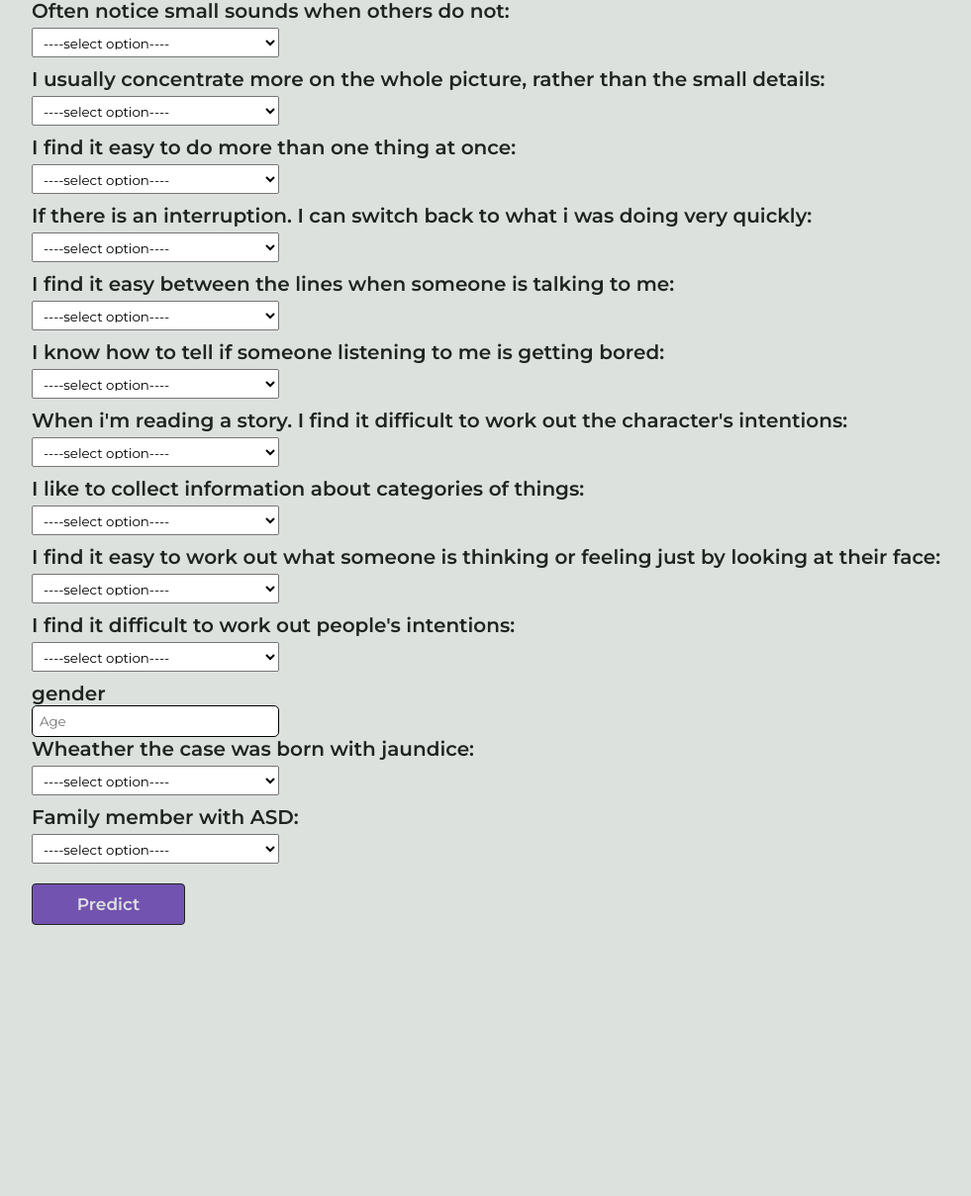
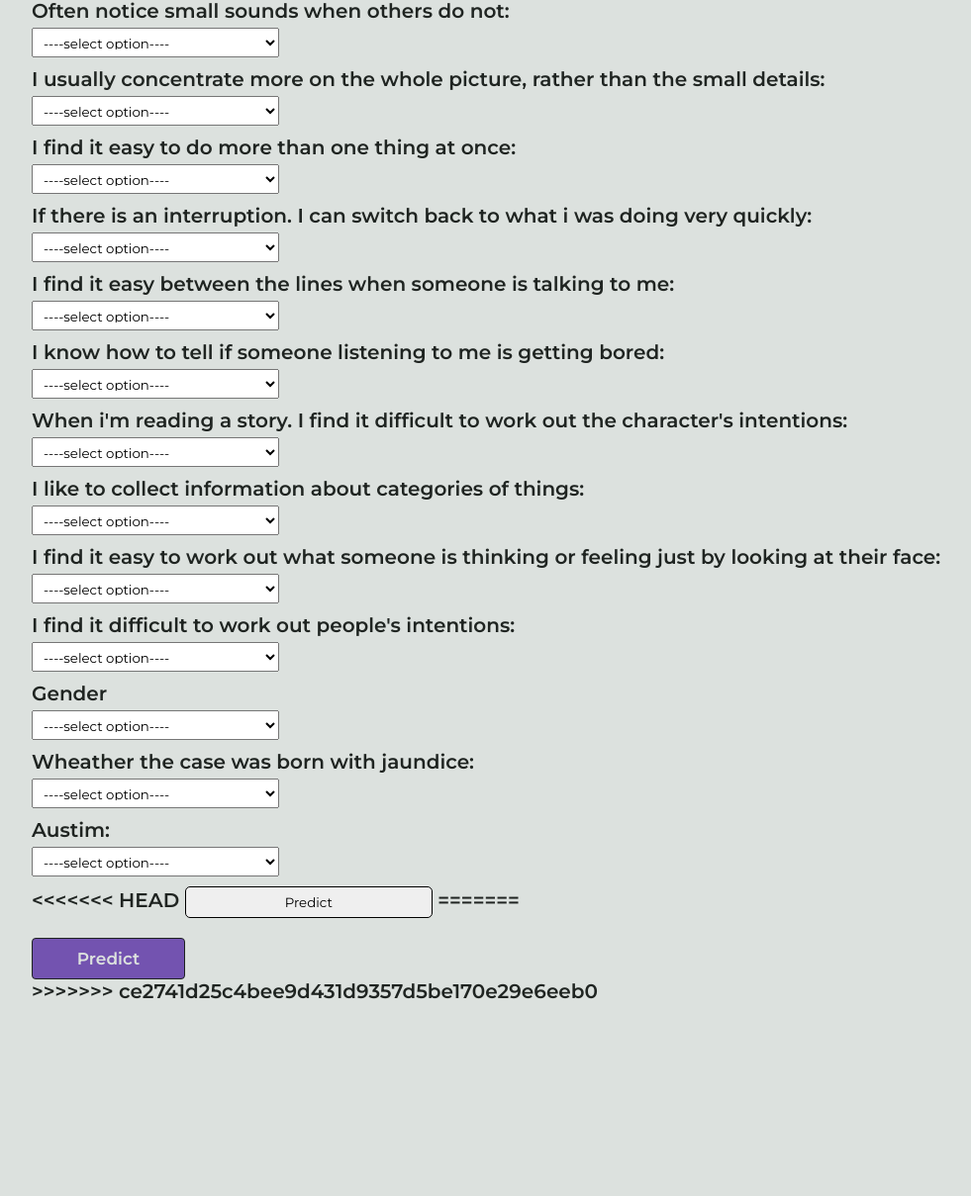
Before and after one commit to Gaurav07076/Datathon, a Flask app: page /ASD in a window 1280 px wide. Shown: the part 316-1525 px from the top of the page at 99% size, without its empty margins (38-1019 px from the left). Run offline with Flask 3, Linux system fonts and the light colour scheme; parts of the project's set-up code (start-up, migrations or seed data) failed here and were passed over.

```diff
--- a/templates/ASD.html
+++ b/templates/ASD.html
@@ -117,7 +117,14 @@
           <option value="0">No</option>
         </select>
       </div>
-      <label for="">gender</label><br><input type="text" name="Age" placeholder="Age">
+      <div class="labelspacing">
+        <label for="gender">Gender</label>
+        <select id="gender" name="gender">
+          <option selected>----select option----</option>
+          <option value="1">Male</option>
+          <option value="0">Female</option>
+        </select>
+      </div>
 
 
 
@@ -130,14 +137,20 @@
         </select>
       </div>
       <div class="labelspacing">
-        <label for="austim">Family member with ASD:</label>
+        <label for="austim">Austim:</label>
         <select id="austim" name="austim">
           <option selected>----select option----</option>
           <option value="1">Yes</option>
           <option value="0">No</option>
         </select>
       </div>
+<<<<<<< HEAD
+
+
+      <input type="submit" value="Predict">
+=======
       <input type="submit" class="btn btn-info btn-block button purple" value="Predict">
+>>>>>>> ce2741d25c4bee9d431d9357d5be170e29e6eeb0
     </form>
   </div>
 </div>
```
